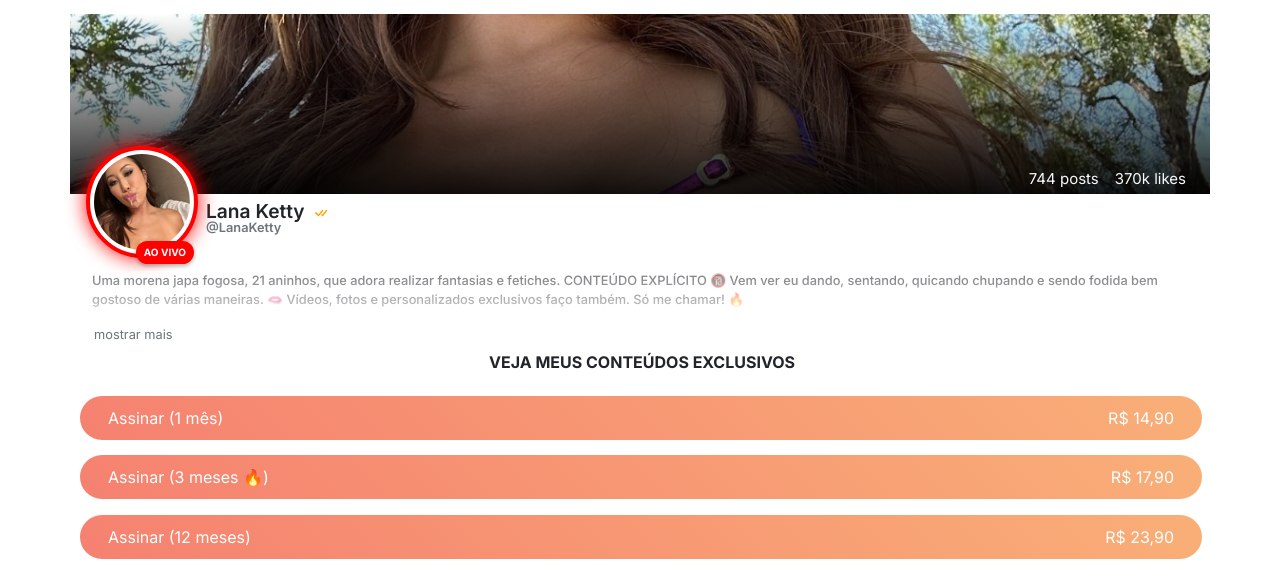
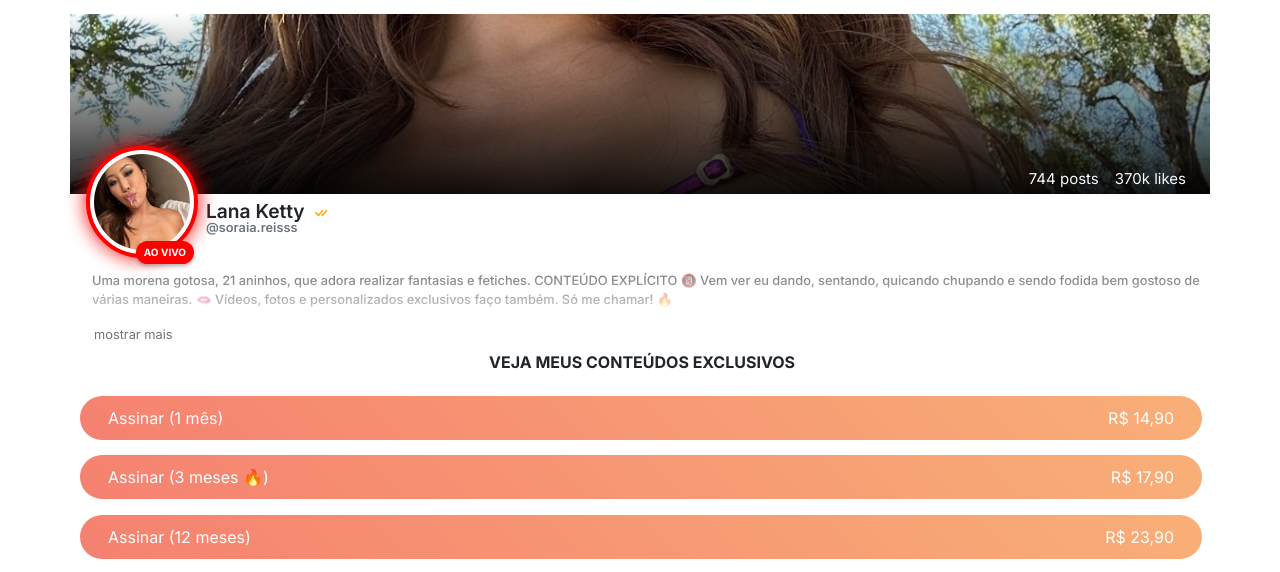
Before and after one commit to matheusxxd/mateus, a plain HTML site: page index.html in a window 1280 px wide. Shown: the part 74-646 px from the top of the page. Drawn offline with Linux system fonts and the light colour scheme.

Commit message:
Update index.html

```diff
--- a/index.html
+++ b/index.html
@@ -268,7 +268,7 @@
 						<ul class="entry-meta menu-z-index">
 							<li class="meta-privacy text-muted d-inline-block position-relative">
 								<div class="mt-1  mb-2 word-clamp-40">
-									<h6 class="text-nprofile text-ellipsis item-title mb-2 mt-0 word-clamp-40 text-profile-two "> @LanaKetty </h6>
+									<h6 class="text-nprofile text-ellipsis item-title mb-2 mt-0 word-clamp-40 text-profile-two "> @soraia.reisss </h6>
 								</div>
 							</li>
 						</ul>
@@ -279,7 +279,7 @@
 						<input type="checkbox" class="read-more-checker" id="read-more-checker">
 						<div class="limited l-200">
 <p class="margin-left-14">
-Uma morena japa fogosa, 21 aninhos, que adora realizar fantasias e fetiches. CONTEÚDO EXPLÍCITO 🔞 Vem ver eu dando, sentando, quicando chupando e sendo fodida bem gostoso de várias maneiras. 🫦 Vídeos, fotos e personalizados exclusivos faço também. Só me chamar! 🔥
+Uma morena gotosa, 21 aninhos, que adora realizar fantasias e fetiches. CONTEÚDO EXPLÍCITO 🔞 Vem ver eu dando, sentando, quicando chupando e sendo fodida bem gostoso de várias maneiras. 🫦 Vídeos, fotos e personalizados exclusivos faço também. Só me chamar! 🔥
 </p>
 <p></p>
 <p></p>
```
